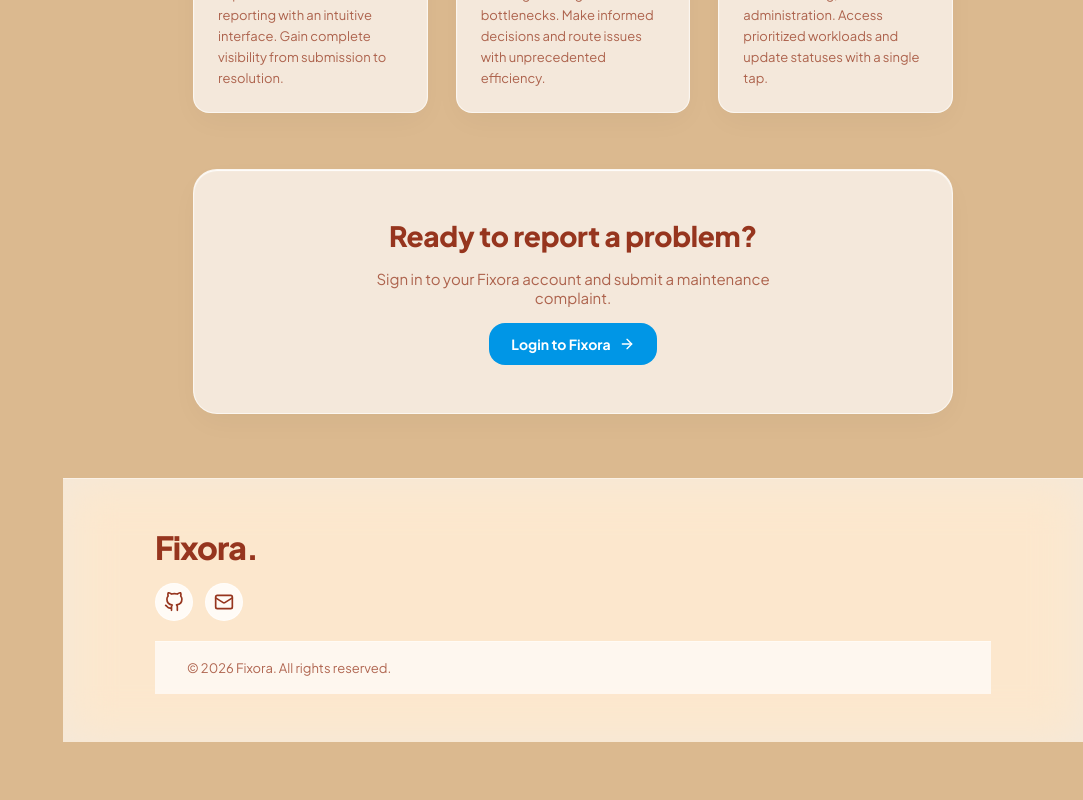
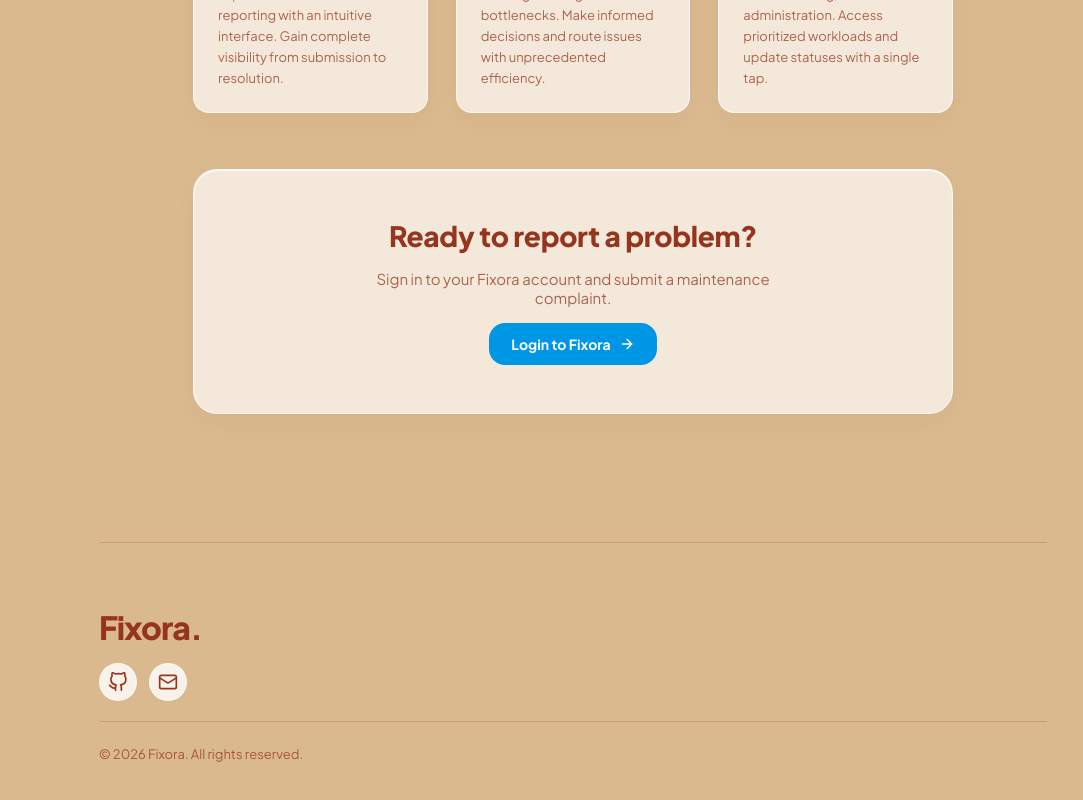
Before and after one commit to Rabia464/Fixora, a Next.js app in the folder frontend/: page /about in a window 1280 px wide. Shown: the part 1943-2743 px from the top of the page, without its empty margins (197-1280 px from the left). Before the commit the page ends 2721 px from the top, so only its background shows below. Built offline with nearby package versions, Linux system fonts and the light colour scheme.

Commit message:
changes in UI

```diff
--- a/frontend/src/app/globals.css
+++ b/frontend/src/app/globals.css
@@ -153,8 +153,6 @@ body::before, body::after {
 .main-content {
   flex: 1;
   padding: 24px 16px 100px 16px;
-  max-width: 1200px;
-  margin: 0 auto;
   width: 100%;
 }
 
--- a/frontend/src/components/Footer.module.css
+++ b/frontend/src/components/Footer.module.css
@@ -1,34 +1,14 @@
 .footer {
-  /* Cancel parent padding so footer bleeds full width */
-  margin-left: -16px;
-  margin-right: -16px;
-  width: calc(100% + 32px);
-  padding-top: 48px;
-  margin-top: auto;
-  background: var(--glass-bg);
-  backdrop-filter: var(--glass-blur);
-  -webkit-backdrop-filter: var(--glass-blur);
-  border-top: 1px solid var(--glass-border-subtle);
+  margin-top: 64px;
+  padding-top: 64px;
+  border-top: 1px solid rgba(150, 53, 30, 0.2);
   display: flex;
   flex-direction: column;
-  overflow: hidden;
 }
 
-@media (min-width: 768px) {
-  .footer {
-    /* Cancel desktop padding (36px each side) */
-    margin-left: -36px;
-    margin-right: -36px;
-    width: calc(100% + 72px);
-  }
-}
-
-/* Top section: brand + socials, centered */
 .container {
-  max-width: 900px;
   width: 100%;
-  margin: 0 auto;
-  padding: 0 32px 48px;
+  padding: 0 0 48px 0;
   display: flex;
   flex-direction: column;
   gap: 20px;
@@ -37,6 +17,7 @@
 .topSection {
   display: flex;
   flex-direction: column;
+  align-items: flex-start;
   gap: 16px;
 }
 
@@ -78,16 +59,12 @@
 /* Bottom section: FULL-WIDTH copyright bar */
 .bottomSection {
   width: 100%;
-  border-top: 1px solid var(--glass-border-subtle);
-  background: var(--glass-bg);
-  padding: 18px 0;
+  border-top: 1px solid rgba(150, 53, 30, 0.2);
+  padding-top: 24px;
 }
 
 .copyrightInner {
-  max-width: 900px;
   width: 100%;
-  margin: 0 auto;
-  padding: 0 32px;
 }
 
 .copyright {
```
Also changed, not shown: frontend/src/app/login/login.module.css (+36 -3 lines).
